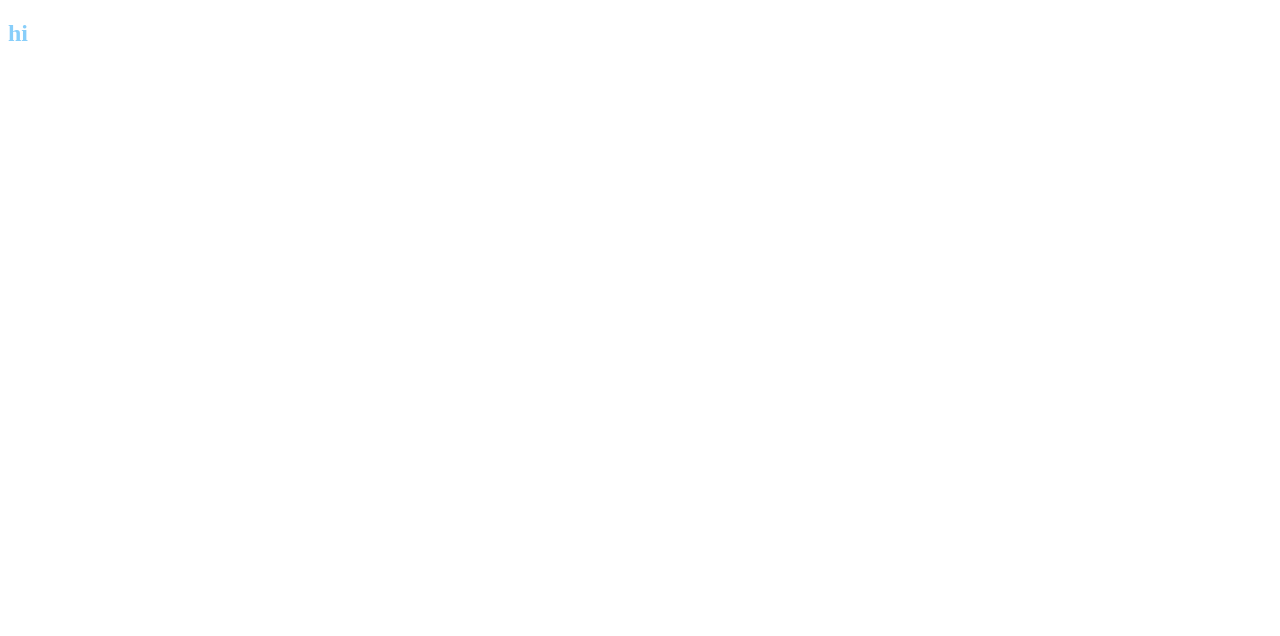
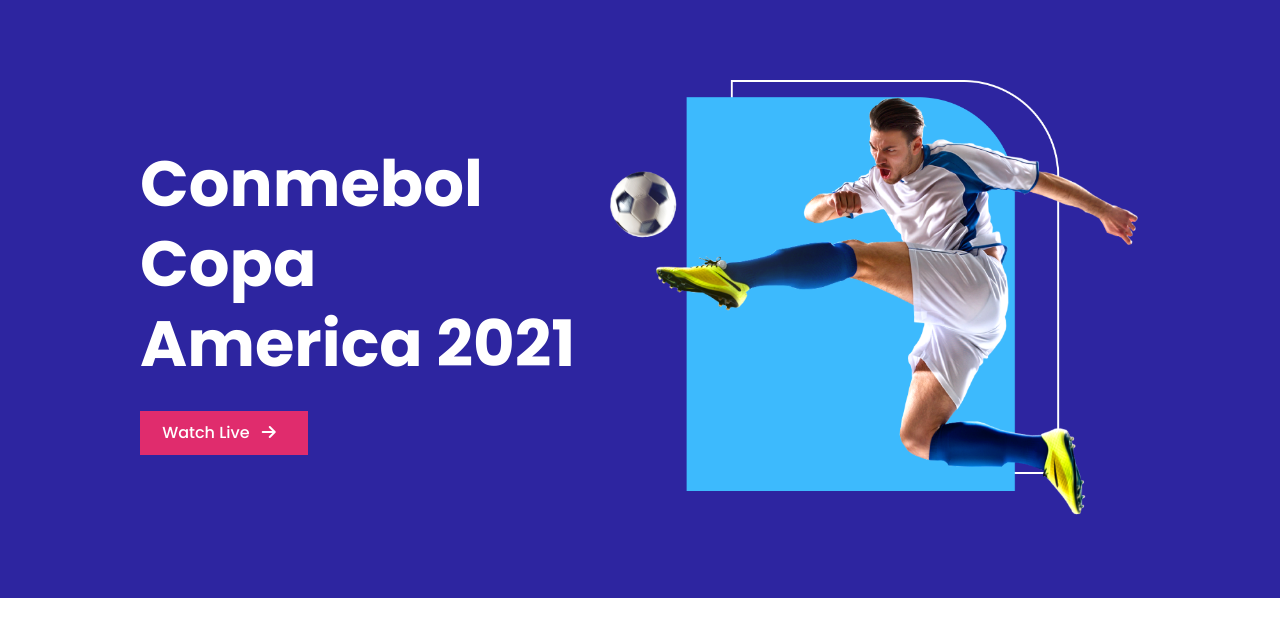
Before and after one commit to mariaisratjahan/responsive-football, a plain HTML site: page index.html in a window 1280 px wide. Drawn offline with Linux system fonts and the light colour scheme.

Commit message:
header added

```diff
--- a/index.html
+++ b/index.html
@@ -1,13 +1,35 @@
 <!DOCTYPE html>
 <html lang="en">
+
 <head>
     <meta charset="UTF-8">
     <meta http-equiv="X-UA-Compatible" content="IE=edge">
     <meta name="viewport" content="width=device-width, initial-scale=1.0">
     <title>football website</title>
+    <!-- fonts -->
+    <link rel="preconnect" href="https://fonts.googleapis.com">
+    <link rel="preconnect" href="https://fonts.gstatic.com" crossorigin>
+    <link href="https://fonts.googleapis.com/css2?family=Poppins:wght@400;500;700&display=swap" rel="stylesheet">
+    <!-- icons -->
+    <script src="https://kit.fontawesome.com/1fb38141eb.js" crossorigin="anonymous"></script>
+    <!-- stylesheet -->
     <link rel="stylesheet" href="style.css">
 </head>
+
 <body>
-    <h2>hi</h2>
+    <header>
+        <div class="header-container">
+            <div class="header-left-content">
+                <h3>Conmebol Copa America 2021
+                </h3>
+                <div class="button-content">
+                    <p>Watch Live <i class="fas fa-arrow-right"></i></p>
+                </div>
+
+            </div>
+            <img src="images/banner.png" alt="picture of a player">
+        </div>
+    </header>
 </body>
+
 </html>
--- a/style.css
+++ b/style.css
@@ -1,3 +1,52 @@
-h2{
-    color:lightskyblue;
+body{
+    margin:0;
+    padding:0;
+    box-sizing: border-box;
+    font-family: 'Poppins', sans-serif;
 }
+header{
+    background-color: #2D25A0;
+}
+.header-container{
+    display:flex;
+    margin:0 140px;
+    padding:80px 0;
+    justify-content: center;
+    align-items: center;
+    line-height: 80px;
+}
+.header-left-content h3{
+   color: #FFFFFF;
+   font-size: 64px;
+   margin-bottom: 27px;
+   margin-top: 0;
+
+
+}
+.button-content{
+    display:flex;
+    align-items: center;
+    justify-content: center;
+    width:168px;
+    height:44px;
+    background-color:#E02C6D;
+    cursor: pointer;
+
+}
+.button-content p{
+    font-weight: 500;
+    font-size: 16px;
+    color:#ffffff;
+    margin: 10px 0;
+}
+.button-content .fa-arrow-right{
+    width:24px;
+    height:24px;
+    color:#ffffff;
+    margin-left: 8px;
+}
+.header-container img{
+    width:556px;
+    height:438px;
+    margin-left:20px;
+}
```
